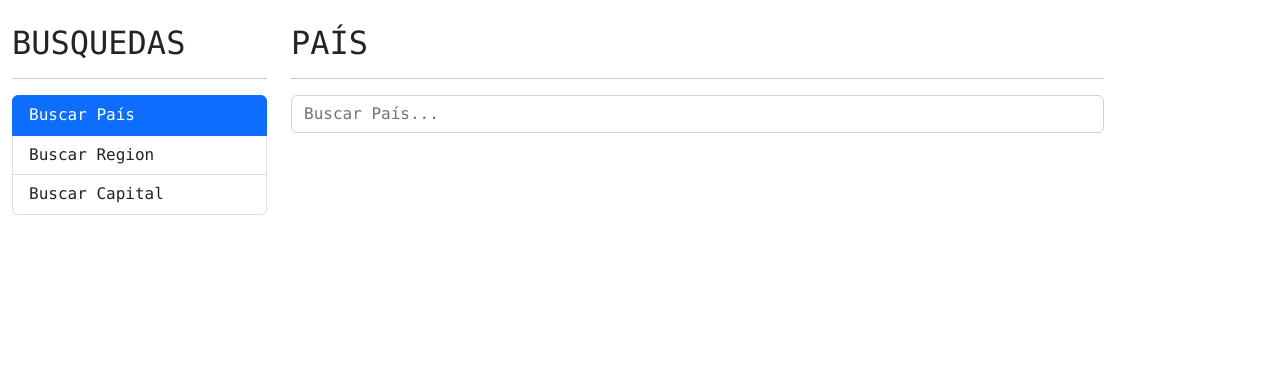
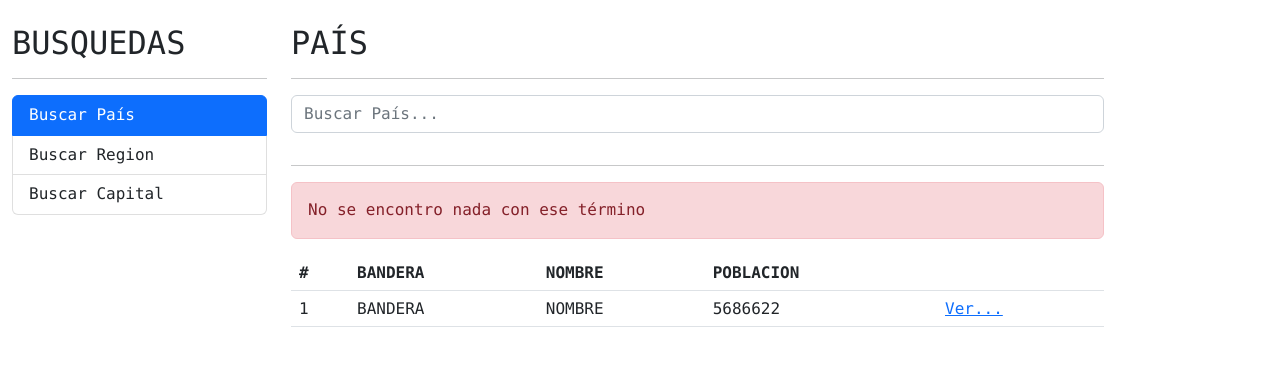
Before and after one commit to monywy/Paises-APP, an Angular app: page / in a window 1280 px wide. Shown: the top 366 px of the page. Built offline with nearby package versions, Linux system fonts and the light colour scheme.

Commit message:
1 file modified

```diff
--- a/src/app/pais/pages/porPais/porpais.component.html
+++ b/src/app/pais/pages/porPais/porpais.component.html
@@ -11,3 +11,39 @@
     </form>
   </div>
 </div>
+<hr>
+
+<div class="alert alert-danger">
+  No se encontro nada con ese término
+</div>
+
+<div class="row">
+  <div class="col">
+    <table class="table table-hover">
+      <thead>
+      <tr>
+        <th>#</th>
+        <th>BANDERA</th>
+        <th>NOMBRE</th>
+        <th>POBLACION</th>
+        <th></th>
+
+      </tr>
+      </thead>
+
+      <tbody>
+       <tr>
+        <td>1</td>
+        <td>BANDERA</td>
+        <td>NOMBRE</td>
+        <td>5686622</td>
+        <td>
+        <a href="/pais/ver">Ver...</a>
+        </td>
+
+      </tr>
+      </tbody>
+    </table>
+
+  </div>
+</div>
```
